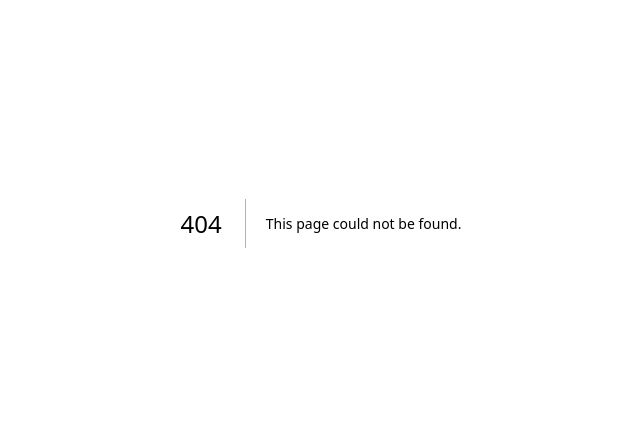
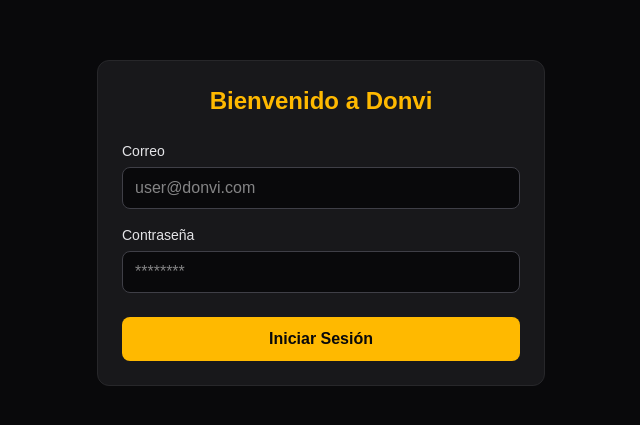
Before and after one commit to eidertapasco/donvi, a Next.js app: page /login in a window 1280 px wide. Before the commit this address had no page. Shown: the part 177-602 px from the top of the page, without its empty margins (319-959 px from the left). Built offline with nearby package versions, Linux system fonts and the light colour scheme.

Commit message:
feat: add sign-in page
Provide a login form connected to the Supabase sign-in action.

```diff
--- /dev/null
+++ b/app/login/page.tsx
@@ -0,0 +1,41 @@
+import { login } from "@/actions/auth";
+
+export default function LoginPage(){
+    return (
+        <main className="bg-zinc-950 min-h-screen flex items-center justify-center p-4">
+            <div className="w-full max-w-md bg-zinc-900 rounded-xl border border-zinc-800 p-6">
+                <h1 className="text-2xl font-bold text-amber-400 mb-6 text-center">Bienvenido a Donvi</h1>
+
+                <form action={login} className="space-y-4">
+                    <div>
+                        <label htmlFor="email" className="block text-sm font-medium text-zinc-200 mb-1.5">Correo</label>
+                        <input
+                            id="email"
+                            name="email"
+                            type="email"
+                            placeholder="user@donvi.com"
+                            autoComplete="email" required
+                            className="w-full px-3 py-2 bg-zinc-950 border border-zinc-700 rounded-lg text-white focus:outline-none focus:ring-2 focus:ring-amber-400"
+                        />
+                    </div>
+
+                    <div>
+                        <label htmlFor="password" className="block text-sm font-medium text-zinc-200 mb-1.5">Contraseña</label>
+                        <input
+                            id="password"
+                            name="password"
+                            type="password"
+                            placeholder="********"
+                            autoComplete="current-password"
+                            minLength={8}
+                            required
+                            className="w-full px-3 py-2 bg-zinc-950 border border-zinc-700 rounded-lg text-white focus:outline-none focus:ring-2 focus:ring-amber-400"
+                        />
+                    </div>
+
+                    <button type="submit" className="w-full py-2.5 px-4 bg-amber-400 text-zinc-950 font-bold rounded-lg mt-2 hover:bg-amber-300 transition-color cursor-pointer">Iniciar Sesión</button>
+                </form>
+            </div>
+        </main>
+    );
+}
```
